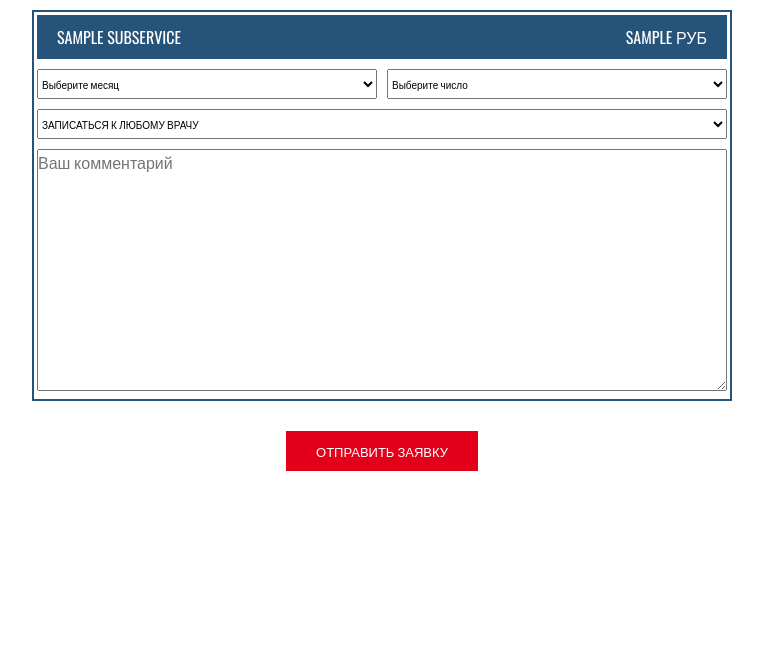
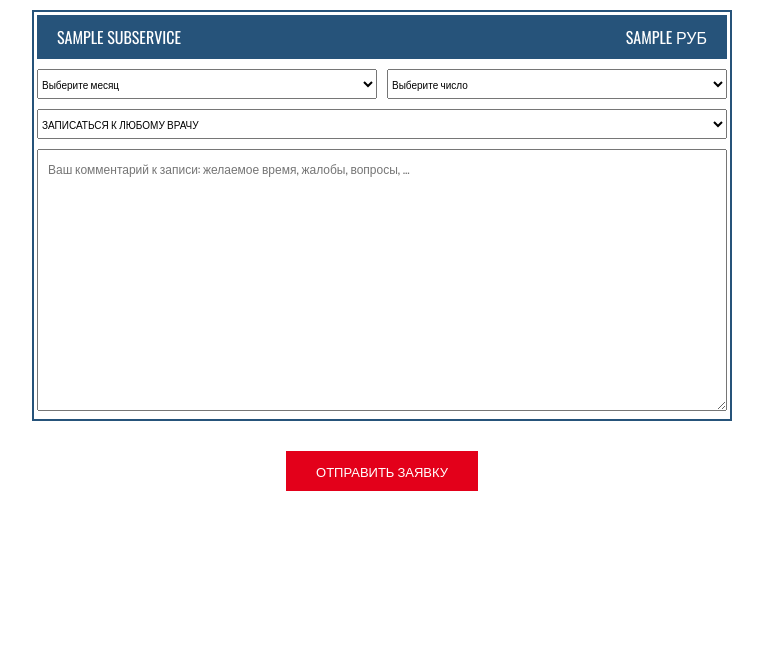
Before and after one commit to ddnnss/stombest, a Django app: page /apply/1 in a window 1280 px wide. Shown: the part 40-691 px from the top of the page, without its empty margins (258-1021 px from the left). Run offline with Django 3.2, Linux system fonts and the light colour scheme; tables that the repository leaves empty hold one stand-in row (values such as "Sample post").

Commit message:
add subservices

```diff
--- a/pages/models.py
+++ b/pages/models.py
@@ -32,7 +32,7 @@ class Time(models.Model):
 class ServiceCat(models.Model):
     name = models.CharField('Категория услуг', max_length=255,blank=False, null=True)
     ico = models.ImageField("Иконка для меню 60x60", blank=False, null=True)
-    image = models.ImageField("Картинка в описании", blank=False, null=True)
+    image = models.ImageField("Картинка в описании (500x300)", blank=False, null=True)
 
     def __str__(self):
         return 'Категория : %s ' % self.name
@@ -121,7 +121,7 @@ class Message(models.Model):
 
 
 class Banner(models.Model):
-    image = models.ImageField("Картинка", blank=False, null=True)
+    image = models.ImageField("Картинка (400x200)", blank=False, null=True)
     service = models.ForeignKey(Service, blank=True, null=True, on_delete=models.CASCADE,
                                 verbose_name='Ссылается на услугу')
     url = models.CharField('Ссылка', max_length=255, blank=True,null=True)
--- a/static/css/style.css
+++ b/static/css/style.css
@@ -900,3 +900,7 @@ button {
     padding: 10px 0;
     margin: 10px 0;
 }
+
+textarea::placeholder{
+  font: 12px 'Oswald',sans-serif;
+}
--- a/templates/apply.html
+++ b/templates/apply.html
@@ -58,8 +58,8 @@
                   <option value="{{ doc.id }}">{{ doc.name }}</option>
             {% endfor %}
             </select>
-        <textarea style="width: 100%;box-sizing: border-box" name="comment" cols="30" rows="10" placeholder="Ваш комментарий"></textarea>
-        <input type="hidden" name="service" value="{{ serv.id }}">
+      <textarea style="width: 100%;box-sizing: border-box;padding: 10px" name="comment" cols="30" rows="10" placeholder="Ваш комментарий к записи: желаемое время, жалобы, вопросы, ..."></textarea>
+  <input type="hidden" name="service" value="{{ serv.id }}">
     </form>
      </div>
  </div>
--- a/templates/apply_default.html
+++ b/templates/apply_default.html
@@ -66,7 +66,7 @@
 {#                  <option value="{{ doc.id }}">{{ doc.name }}</option>#}
 {#            {% endfor %}#}
             </select>
-     <textarea style="width: 100%;box-sizing: border-box" name="comment" cols="30" rows="10" placeholder="Ваш комментарий"></textarea>
+     <textarea style="width: 100%;box-sizing: border-box;padding: 10px" name="comment" cols="30" rows="10" placeholder="Ваш комментарий к записи: желаемое время, жалобы, вопросы, ..."></textarea>
 
 
     </form>
```
